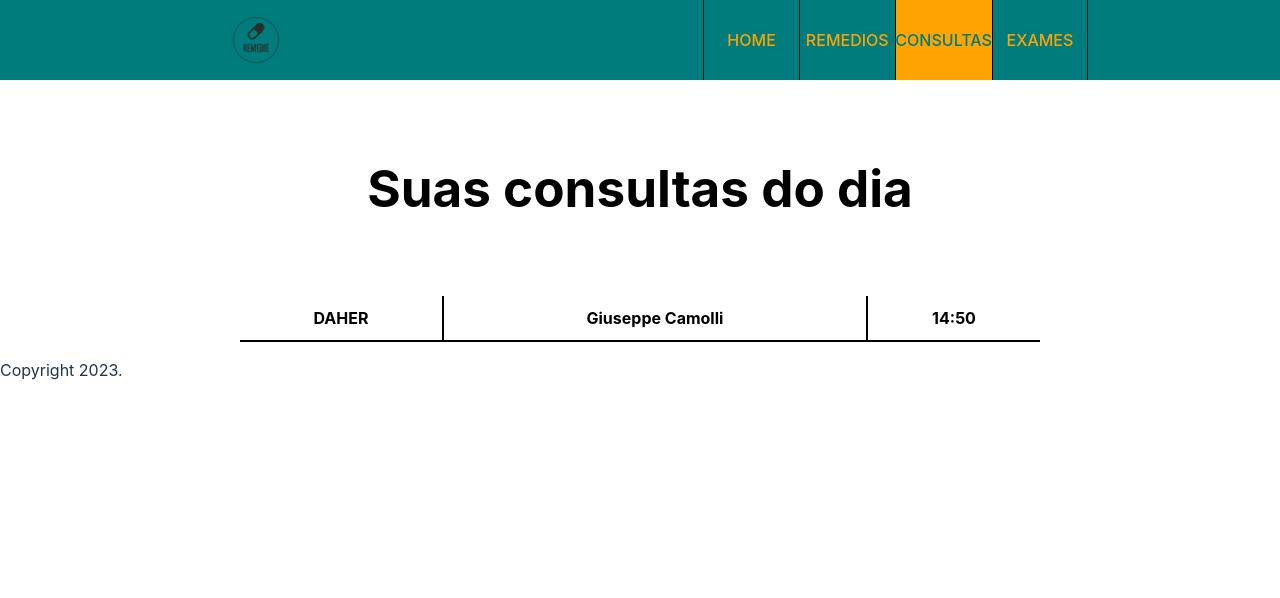
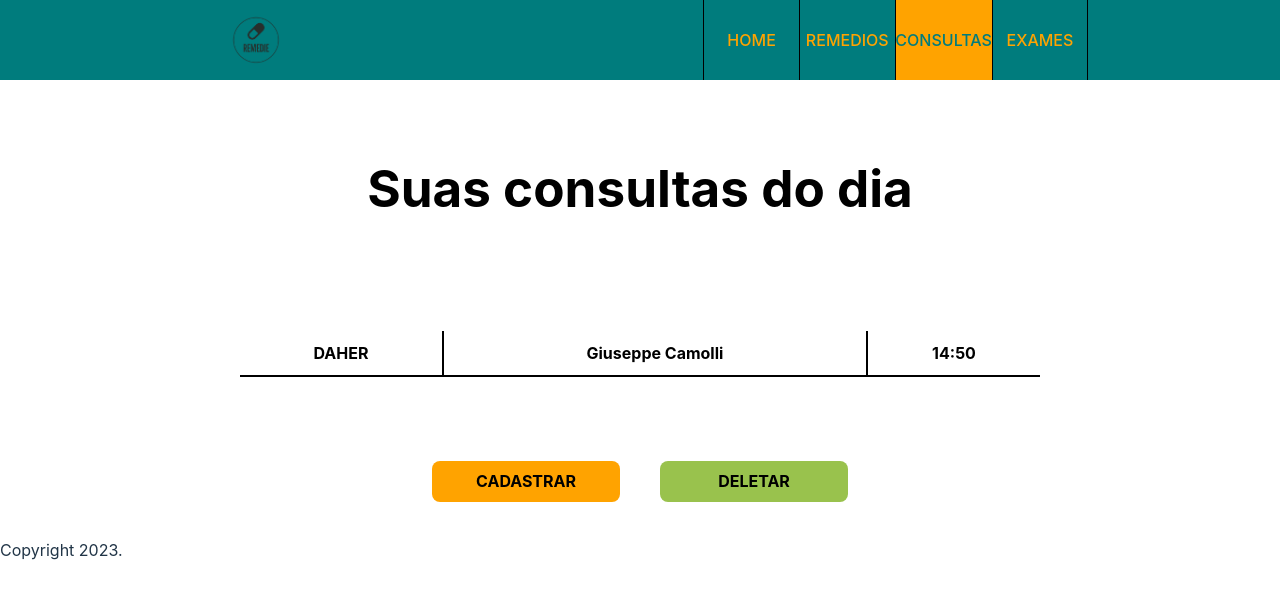
Before and after one commit to Kievv/Projeto-Frontend, a React (Vite) app: page /consultas in a window 1280 px wide. Shown: the top 598 px of the page. Built offline with nearby package versions, Linux system fonts and the light colour scheme.

Commit message:
att consultas

```diff
--- /dev/null
+++ b/src/pages/paginaConsulta/Consultas.css
@@ -0,0 +1,30 @@
+.layout-consultas{
+    display: flex;
+    flex-direction: column;
+    align-items: center;
+}
+
+
+.btn-holder{
+    margin-top: 5%;
+    width: 100%;
+    display: flex;
+    justify-content: center;
+}
+button{
+    margin: 20px;
+    width: 188px;
+
+}
+
+.cadastrar {
+    background-color: #FFA300;
+    color: black;
+    font-weight: bold;
+}
+
+.deletar {
+    background-color: #99C24D;
+    color: black;
+    font-weight: bold;
+}
--- a/src/pages/paginaConsulta/Consultas.jsx
+++ b/src/pages/paginaConsulta/Consultas.jsx
@@ -1,10 +1,24 @@
+import React, { useState } from 'react';
+import { Link } from 'react-router-dom';
+import Button from '../../components/Button';
 import Tabela from '../../components/tabela/Tabela';
+import "./Consultas.css";
 
 const Consultas = () => {
   return (
     <>
-      <h1>Suas consultas do dia</h1>
-      <Tabela hospital="DAHER" medico="Giuseppe Camolli" horario="14:50" />
+      <div className="layout-consultas">
+        <h1>Suas consultas do dia</h1>
+        <Tabela hospital="DAHER" medico="Giuseppe Camolli" horario="14:50"/>
+        <div className="btn-holder">
+          <Link to="/consultas">
+            <Button botao="CADASTRAR" classe="cadastrar" />
+          </Link>
+          <Link to="/consultas">
+            <Button botao="DELETAR" classe="deletar" />
+          </Link>
+        </div>
+      </div >
     </>
   );
 };
```
Also changed, not shown: src/components/tabela/Tabela.css (line endings or trailing spaces).
